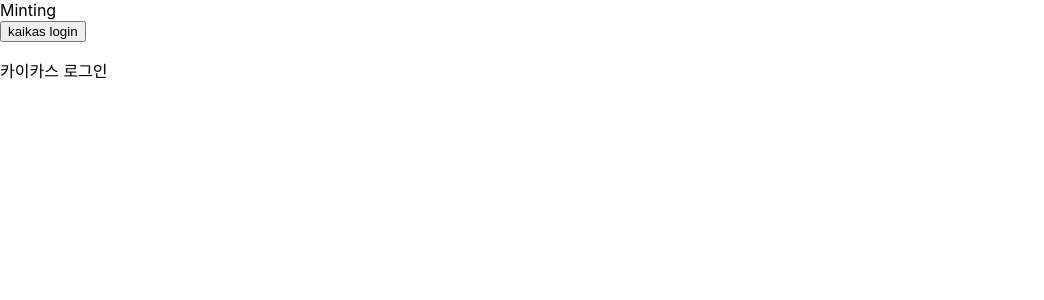
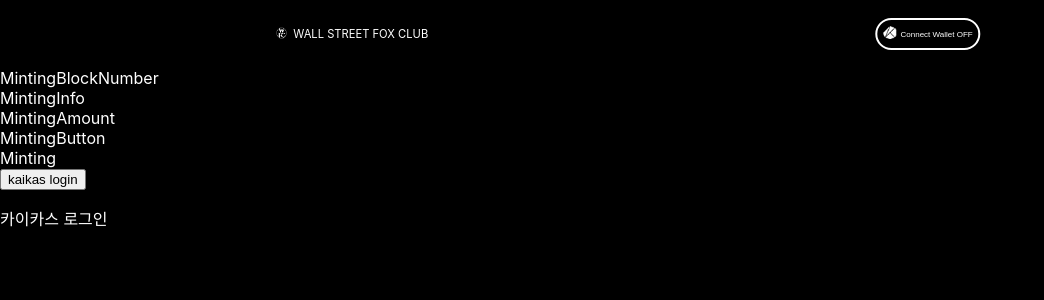
Before and after one commit to kapable/wfc-story-page, a React (Create React App) app: page /minting in a window 1280 px wide. Shown: the top 300 px of the page, without its empty margins (0-1044 px from the left). Built offline with nearby package versions, Linux system fonts and the light colour scheme.

Commit message:
start minting front end

```diff
--- a/src/App.js
+++ b/src/App.js
@@ -1,5 +1,4 @@
 import './App.css';
-import './Minting.css';
 import { BrowserRouter as Router, Route, Routes } from 'react-router-dom';
 import MainStory from './pages/MainStory';
 import Minting from './pages/Minting';
--- a/src/Minting.css
+++ b/src/Minting.css
@@ -1,8 +1,60 @@
 /* Minting */
-.kaikas-logo {
-    width: 1rem;
+.minting-background-div {
+    height: 100vh;
+    background-color: black;
+    color: white;
 }
 
 .kaikas-wallet-address {
     display: inline-block;
 }
+
+/* HEADER */
+.minting-header-div {
+    align-items: center;
+    padding: 1rem 0;
+    margin: 0 5%;
+}
+.minting-header-wfc, .minting-header-wallet {
+    vertical-align: middle;
+    display: inline-block;
+    width: 50%;
+}
+
+.minting-header-wfc-inner-div {
+    width: fit-content;
+    margin: 0 auto;
+}
+
+.wfc-logo {
+    width: 0.7rem;
+}
+
+.wfc-name {
+    vertical-align: middle;
+    display: inline-block;
+    font-size: 0.7rem;
+}
+.minting-header-wallet-button {
+    position: relative;
+    left: 50%;
+    transform: translateX(-50%);
+    background-color: black;
+    color: white;
+    border-radius: 1.5rem;
+    height: 32px;
+    border-color: white;
+    border-style: solid;
+}
+
+.kaikas-logo {
+    width: 0.8rem;
+    position: relative;
+    top:10%;
+}
+
+.minting-header-wallet-comment {
+
+    font-size: 0.5rem;
+    display: inline-block;
+}
--- /dev/null
+++ b/src/components/Minting/MintingAmount.js
@@ -0,0 +1,9 @@
+import React from 'react';
+
+const MintingAmount = () => {
+    return (
+        <div>MintingAmount</div>
+    );
+};
+
+export default MintingAmount
--- /dev/null
+++ b/src/components/Minting/MintingBlockNumber.js
@@ -0,0 +1,9 @@
+import React from 'react';
+
+const MintingBlockNumber = () => {
+    return (
+        <div>MintingBlockNumber</div>
+    );
+};
+
+export default MintingBlockNumber;
--- /dev/null
+++ b/src/components/Minting/MintingButton.js
@@ -0,0 +1,9 @@
+import React from 'react';
+
+const MintingButton = () => {
+    return (
+        <div>MintingButton</div>
+    );
+};
+
+export default MintingButton
--- /dev/null
+++ b/src/components/Minting/MintingHeader.js
@@ -0,0 +1,23 @@
+import React from 'react';
+import { WFCLOGO, KALYTNLOGO } from '../../images/Minting';
+
+const MintingHeader = () => {
+    return (
+        <div className='minting-header-div'>
+            <div className='minting-header-wfc'>
+                <div className='minting-header-wfc-inner-div'>
+                    <img className='wfc-logo' src={WFCLOGO} alt="wfc-logo" />
+                    <p className='wfc-name'>&nbsp; WALL STREET FOX CLUB</p>
+                </div>
+            </div>
+            <div className='minting-header-wallet'>
+                <button className='minting-header-wallet-button'>
+                    <img className='kaikas-logo' src={KALYTNLOGO} alt="klaytn-logo" />
+                    <p className='minting-header-wallet-comment'>&nbsp; Connect Wallet OFF</p>
+                </button>
+            </div>
+        </div>
+    );
+};
+
+export default MintingHeader;
--- /dev/null
+++ b/src/components/Minting/MintingInfo.js
@@ -0,0 +1,9 @@
+import React from 'react';
+
+const MintingInfo = () => {
+    return (
+        <div>MintingInfo</div>
+    );
+};
+
+export default MintingInfo;
--- /dev/null
+++ b/src/images/Minting/index.js
@@ -0,0 +1,2 @@
+export const WFCLOGO = require('./wfc-logo.png');
+export const KALYTNLOGO = require('./klaytn-logo.png');
--- a/src/pages/Minting.js
+++ b/src/pages/Minting.js
@@ -1,5 +1,11 @@
-import React, { Fragment, useState } from 'react';
+import React, { useState } from 'react';
+import '../Minting.css';
 import axios from 'axios';
+import MintingHeader from '../components/Minting/MintingHeader';
+import MintingBlockNumber from '../components/Minting/MintingBlockNumber';
+import MintingInfo from '../components/Minting/MintingInfo';
+import MintingAmount from '../components/Minting/MintingAmount';
+import MintingButton from '../components/Minting/MintingButton';
 
 const Minting = () => {
     const [walletAddress, setWalletAddress] = useState(null);
@@ -18,7 +24,12 @@ const Minting = () => {
     };
 
     return (
-        <Fragment>
+        <div className='minting-background-div'>
+            <MintingHeader />
+            <MintingBlockNumber />
+            <MintingInfo />
+            <MintingAmount />
+            <MintingButton />
             <div>Minting</div>
             <button onClick={onKaikasLoginClick}>kaikas login</button>
             {walletAddress
@@ -28,7 +39,7 @@ const Minting = () => {
                 <p className='kaikas-wallet-address'>{walletAddress[0].slice(0, 7) + '...' + walletAddress[0].slice(-7)}</p>
             </button>)
             : <p>카이카스 로그인</p>}
-        </Fragment>
+        </div>
     );
 };
 
```
Also changed, not shown: src/images/Minting/klaytn-logo.png (added), src/images/Minting/wfc-logo.png (added).
